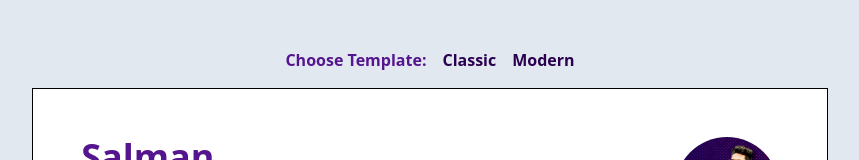
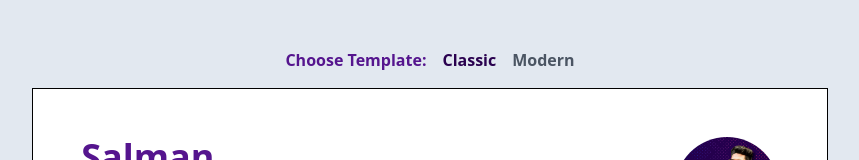
Before and after one commit to webdevsk/next-resume, a React (Vite) app: page / in a window 1280 px wide. Shown: the top 160 px of the page, without its empty margins (210-1069 px from the left). Built offline with nearby package versions, Linux system fonts and the light colour scheme.

Commit message:
Fixed default template behaviour and changed Active template link design

```diff
--- a/src/App.jsx
+++ b/src/App.jsx
@@ -1,18 +1,18 @@
 import { Suspense, lazy } from "react"
-const defaultTemplate = "Template2"
 const loadComponent = (name) => lazy(() => import(`./templates/${name}.jsx`))
 
 const resumeTemplates = [
   ["Classic", "Template1"],
   ["Modern", "Template2"],
 ]
+const defaultTemplate = resumeTemplates[1][1]
 
 function App() {
   const url = new URL(window.location.href)
   const params = new URLSearchParams(url.search)
   const printMode = params.get("printonly") ?? false
-  const template = params.get("template") ?? defaultTemplate
-  const Template = loadComponent(template)
+  const currentTemplate = params.get("template") ?? defaultTemplate
+  const Template = loadComponent(currentTemplate)
   document.body.classList.toggle("bg-slate-200", !printMode)
 
   return (
@@ -25,7 +25,11 @@ function App() {
               <a
                 key={template[1]}
                 href={`?template=${template[1]}`}
-                className={`text-base font-semibold`}
+                className={`text-base font-semibold ${
+                  template[1] === currentTemplate
+                    ? "pointer-events-none text-gray-600"
+                    : ""
+                }`}
               >
                 {template[0]}
               </a>
@@ -46,7 +50,7 @@ function App() {
           <div className="my-4 text-center">
             <a
               className="text-lg font-bold  underline transition-colors hover:text-sky-500"
-              href={"?printonly=true" + "&template=" + template}
+              href={"?printonly=true" + "&template=" + currentTemplate}
             >
               Print Mode
             </a>
```
